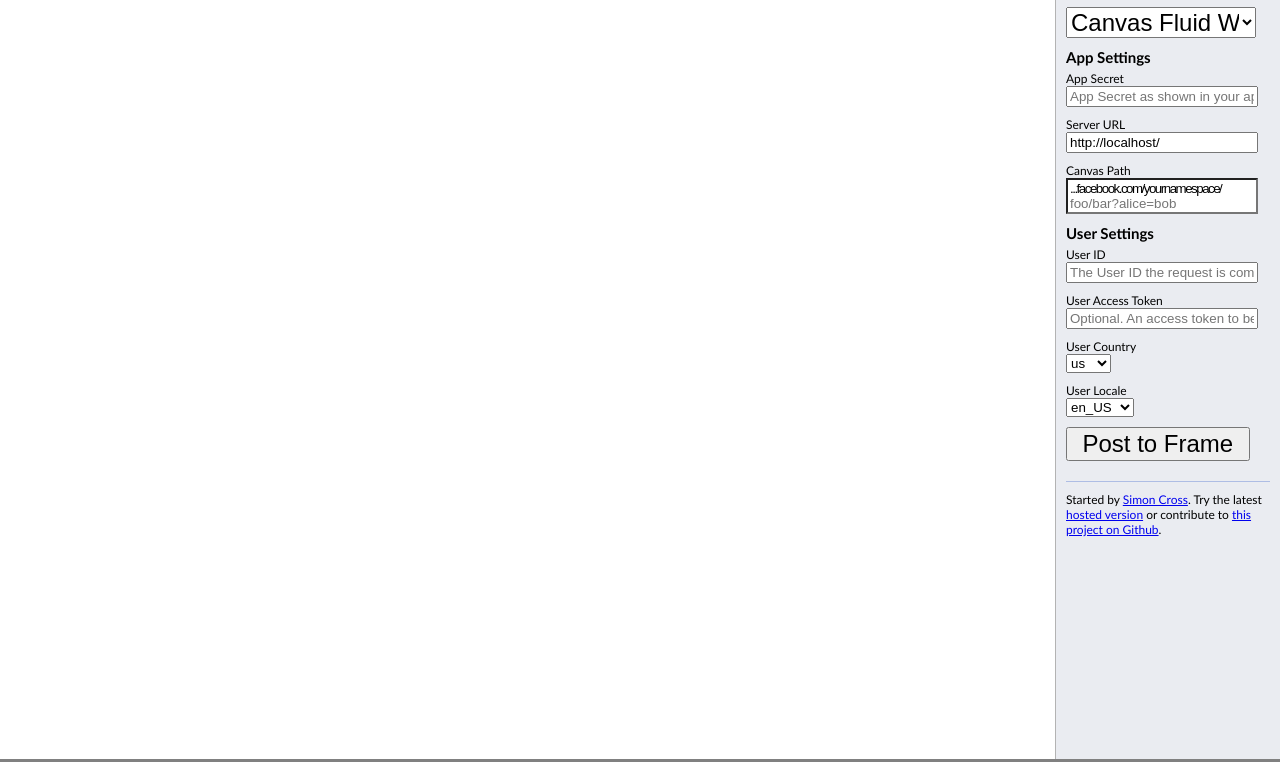
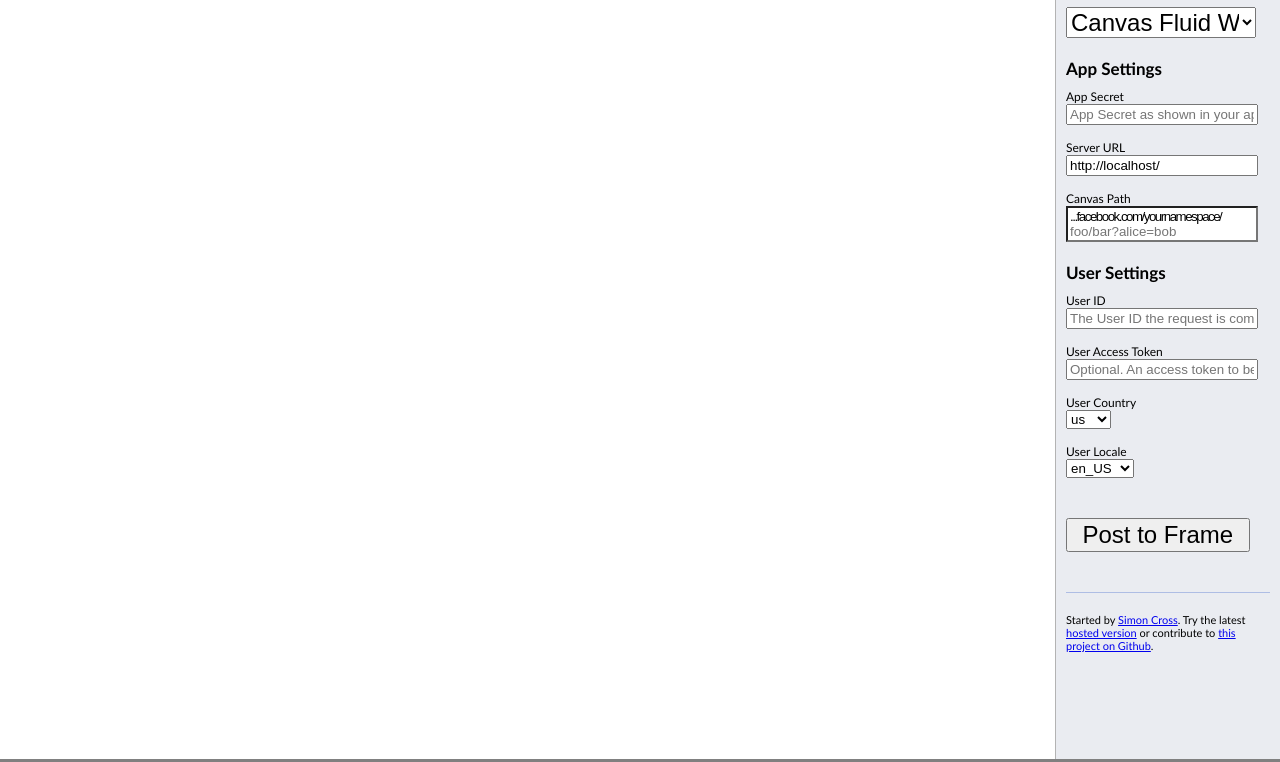
Before and after one commit to Eruditus-Group/facebook-frame, a plain HTML site: page facebook-frame.html in a window 1280 px wide. Shown: the part 41-803 px from the top of the page. Drawn offline with Linux system fonts and the light colour scheme.

Commit message:
CSS tweaks

```diff
--- a/facebook-frame.html
+++ b/facebook-frame.html
@@ -82,9 +82,9 @@
     }
 
 	div#right-col h2 {
-		font-size:15px;
-		margin-bottom:5px;
-		margin-top:10px;
+		font-size:17px;
+		margin-bottom:10px;
+		margin-top:20px;
 	}
 
 	form input, form label, form select {
@@ -93,7 +93,7 @@
 	}
 
 	form input, form select {
-		margin-bottom:10px;
+		margin-bottom:15px;
 	}
 
 	form input[type="text"] {
@@ -116,6 +116,7 @@
 	form #post_to_frame {
 		width:90%;
 		font-size:2em;
+		margin-top:40px;
 	}
 
   form #config_canvas_path_prefix {
@@ -135,8 +136,9 @@
 
   #credits {
 	  border-top: 1px solid rgb(174, 189, 228);
-	  padding-top:10px;
-	  margin-top:20px;
+	  padding-top:20px;
+	  margin-top:40px;
+	  font-size:11px;
   }
 
 	</style>
```
